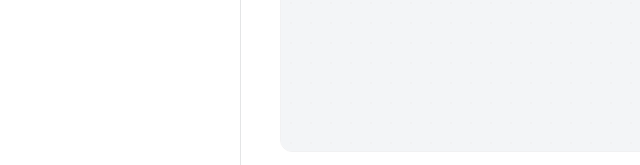
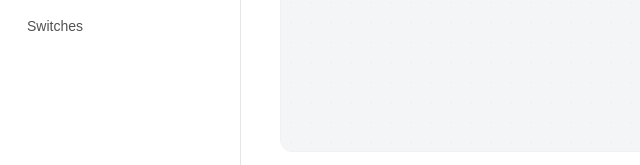
Before and after one commit to 0818cat/vds3.0, a website: page apps/showroom/tabs.html in a window 1280 px wide. Shown: the part 551-716 px from the top of the page, 0-640 px from the left. Drawn offline with nearby package versions, Linux system fonts and the light colour scheme; files that its build step writes are made by us from their sources; a web font is replaced by a local one.

Commit message:
fix(ui): officially add switches menu link to all showroom pages

```diff
--- a/apps/showroom/tabs.html
+++ b/apps/showroom/tabs.html
@@ -46,6 +46,7 @@
                     <li><a href="chips.html" class="sidebar-link">Chips</a></li>
                     <li><a href="toasts.html" class="sidebar-link">Toasts</a></li>
                     <li><a href="tooltips.html" class="sidebar-link">Tooltips</a></li>
+                    <li><a href="switches.html" class="sidebar-link">Switches</a></li>
                 </ul>
             </nav>
         </aside>
```
Also changed, not shown: apps/showroom/buttons.html (+1 -0 lines), apps/showroom/chips.html (+1 -0 lines), apps/showroom/dropdowns.html (+1 -0 lines), apps/showroom/icon-buttons.html (+1 -0 lines), apps/showroom/input-fields.html (+1 -0 lines), apps/showroom/menus.html (+1 -0 lines), apps/showroom/segmented-controls.html (+1 -0 lines), apps/showroom/textarea.html (+1 -0 lines), apps/showroom/toasts.html (+1 -0 lines), apps/showroom/tooltips.html (+1 -0 lines).
